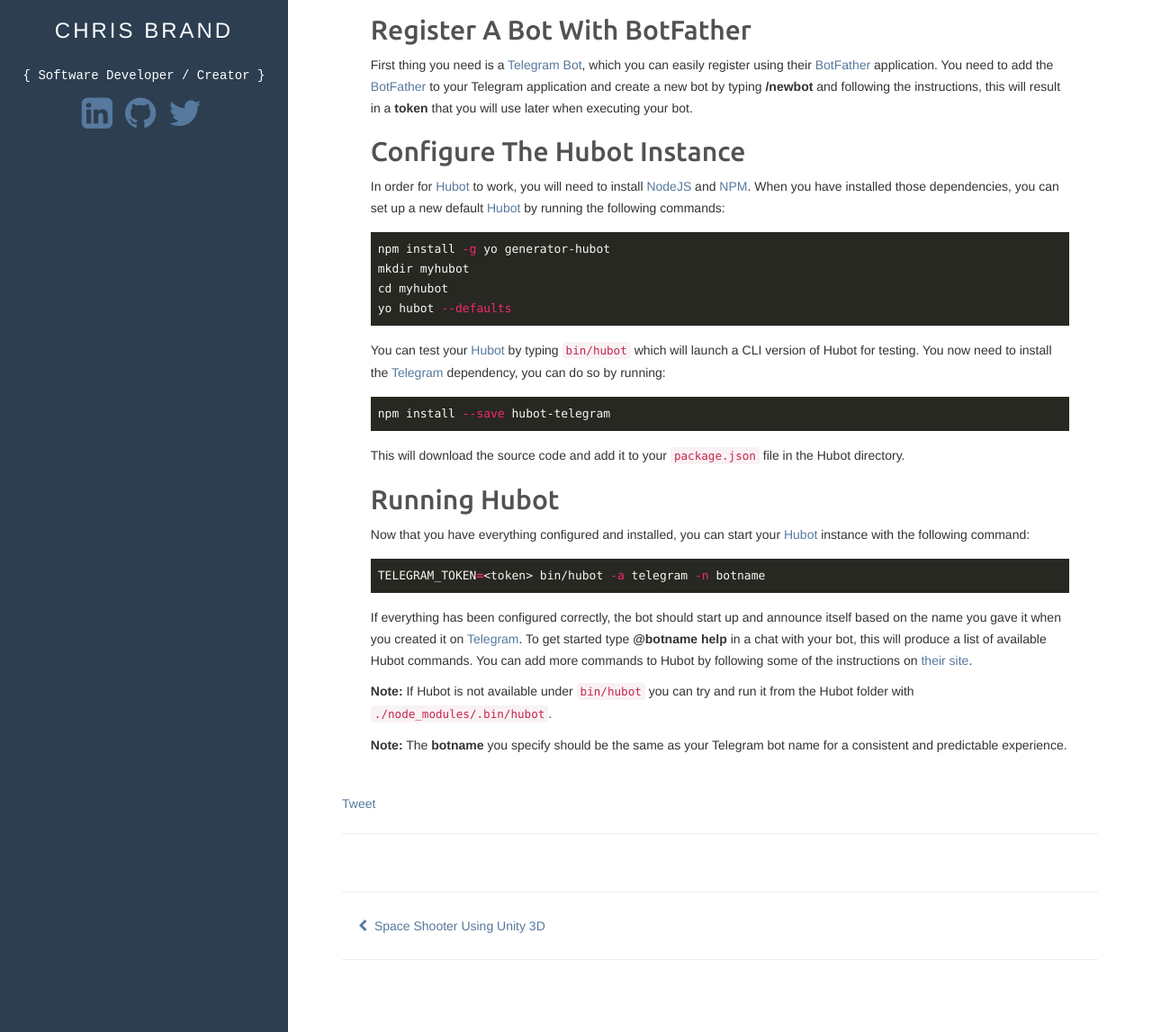
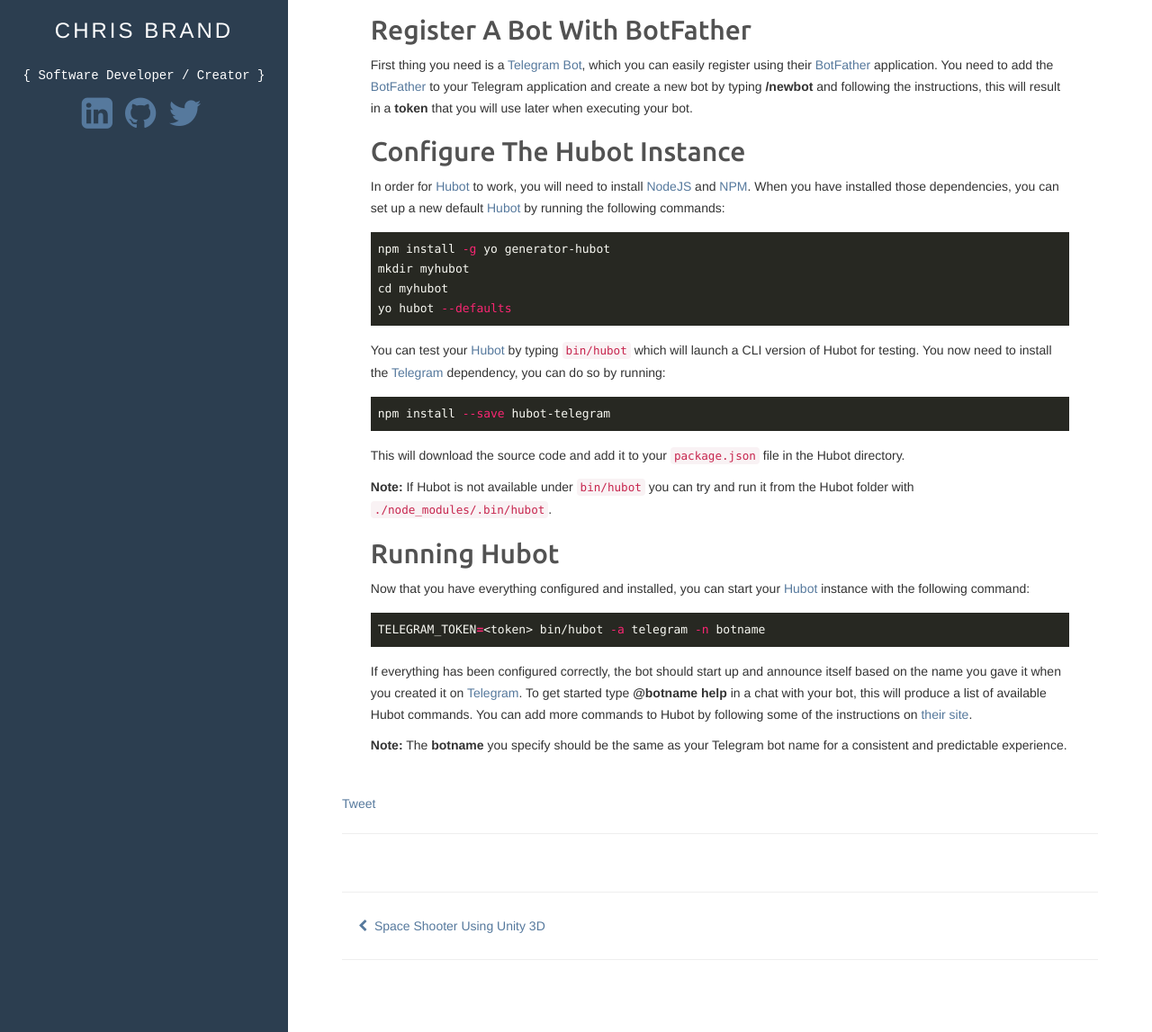
Before and after one commit to arcturial/arcturial.github.io, a Jekyll site: the page built from _posts/2015-06-11-using-telegram-with-hubot.md, in a window 1280 px wide, cut to the strip 281-1428 px from the top of the page. Shown: the whole strip at 90% size. Built offline with Jekyll 4.4.1, drawn with Linux system fonts in a browser that asks for light colours; nearby versions of some CDN libraries; comment, search, counter and statistics services are not loaded; part of the change alters nothing that is shown.

```diff
--- a/_posts/2015-06-11-using-telegram-with-hubot.md
+++ b/_posts/2015-06-11-using-telegram-with-hubot.md
@@ -30,6 +30,8 @@ npm install --save hubot-telegram
 
 This will download the source code and add it to your `package.json` file in the Hubot directory.
 
+**Note:** If Hubot is not available under `bin/hubot` you can try and run it from the Hubot folder with `./node_modules/.bin/hubot`.
+
 ## Running Hubot
 
 Now that you have everything configured and installed, you can start your [Hubot](https://hubot.github.com/docs/){:target="_blank"} instance with the following command:
@@ -40,8 +42,4 @@ TELEGRAM_TOKEN=<token> bin/hubot -a telegram -n botname
 
 If everything has been configured correctly, the bot should start up and announce itself based on the name you gave it when you created it on [Telegram](https://www.telegram.org/){:target="_blank"}. To get started type **@botname help** in a chat with your bot, this will produce a list of available Hubot commands. You can add more commands to Hubot by following some of the instructions on [their site](https://hubot.github.com/docs/#scripts){:target="_blank"}.
 
-
-
-**Note:** If Hubot is not available under `bin/hubot` you can try and run it from the Hubot folder with `./node_modules/.bin/hubot`.
-
 **Note:** The **botname** you specify should be the same as your Telegram bot name for a consistent and predictable experience.
```
